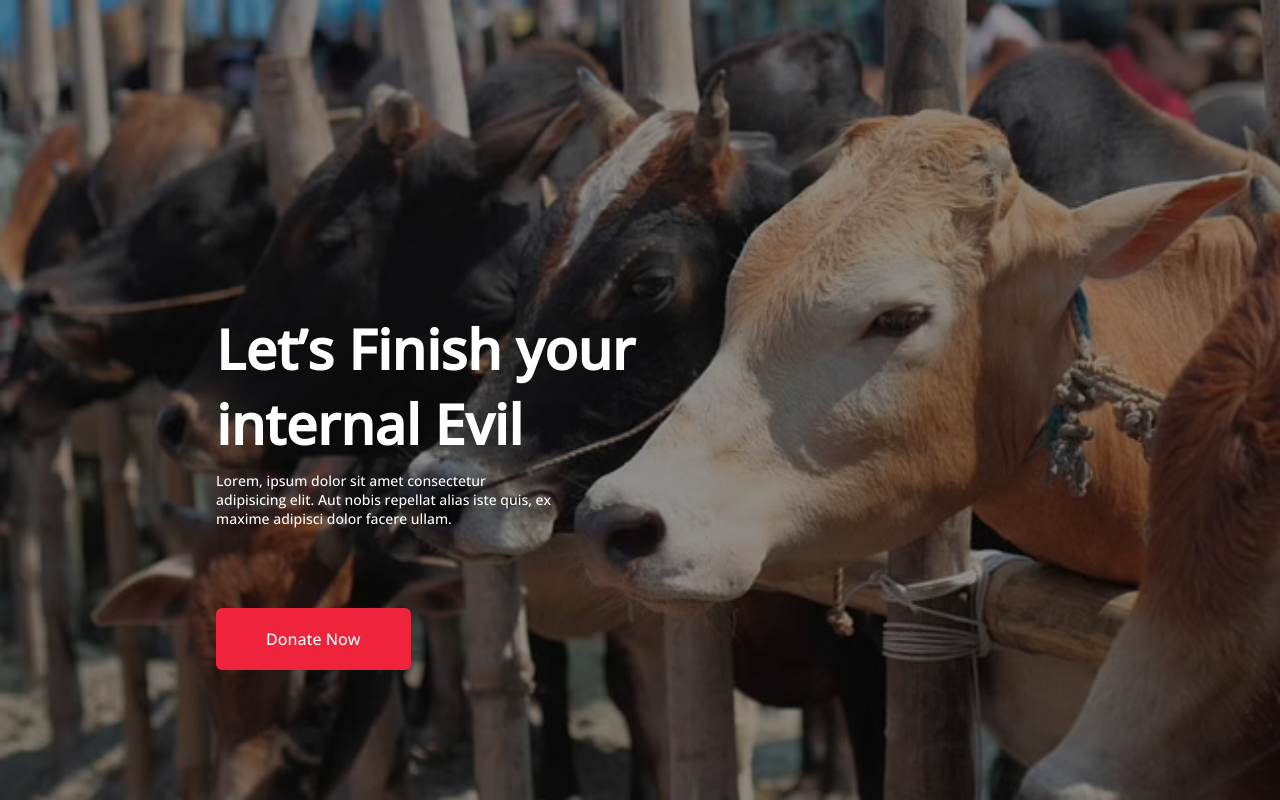
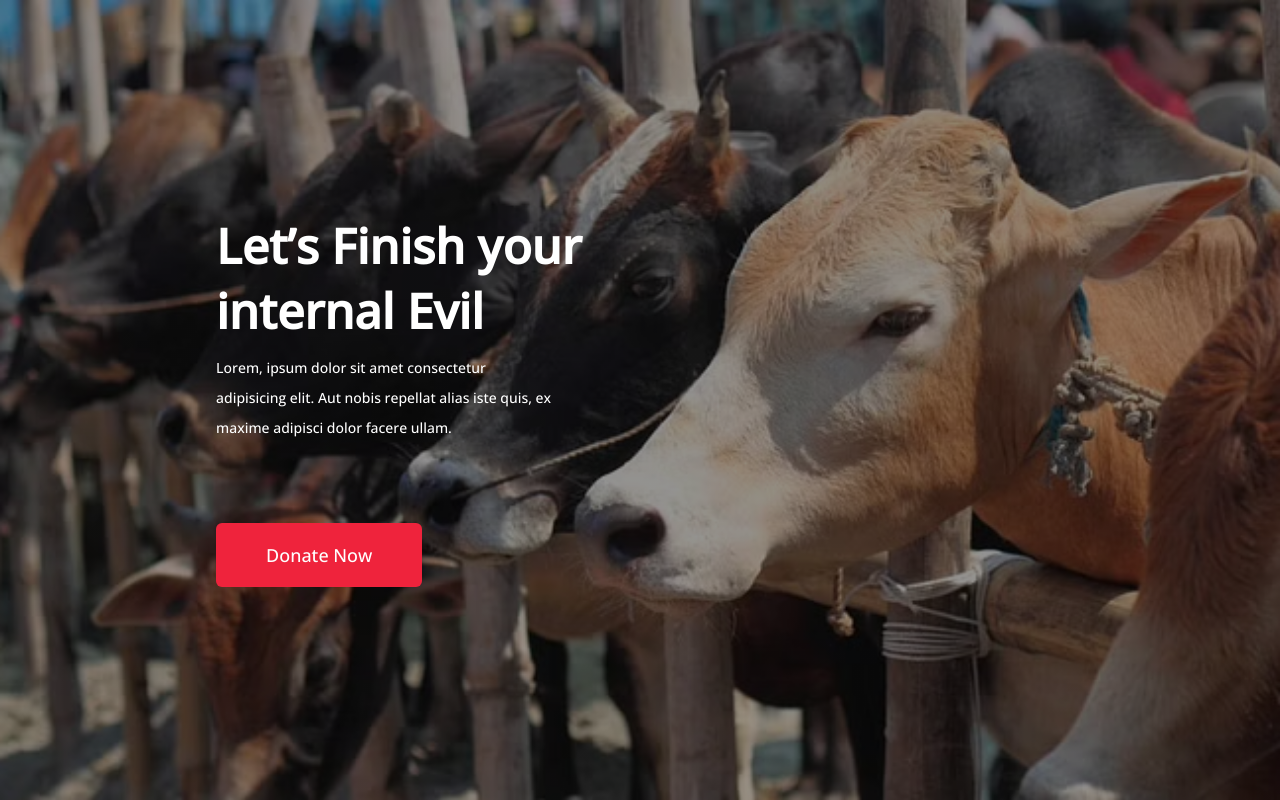
Before and after one commit to amJayem/eid-zakat, a plain HTML site: page index.html in a window 1280 px wide. Drawn offline with nearby package versions, Linux system fonts and the light colour scheme.

Commit message:
hero section updated

```diff
--- a/index.html
+++ b/index.html
@@ -13,5 +13,10 @@
                 </div>
             </div>
         </section>
+        <main>
+            <article>
+                <div class="main"></div>
+            </article>
+        </main>
     </body>
 </html>
--- a/styles/style.css
+++ b/styles/style.css
@@ -6,11 +6,12 @@
     color: rgb(255, 255, 255);
     /* box-sizing: border-box; */
     font-family: 'Open Sans', sans-serif;
-
+    font-size: 18px;
 }
 .banner{
+    width: 100%;
     height: 100vh;
-    background-image: linear-gradient(rgba(0, 0, 0, 0.445),rgba(0, 0, 0, 0.445)), url(../images/cow1.png);
+    background-image: linear-gradient(rgba(0, 0, 0, 0.445),rgba(0, 0, 0, 0.411)), url(../images/cow1.png);
     background-repeat: no-repeat;
     background-position: center;
     background-size: cover;
@@ -27,14 +28,16 @@
 }
 
 .hero-text h1{
-    margin-top: 180px;
-    font-size: 55px;
+    /* margin-top: 180px; */
+
+    font-size: 48px;
     margin-bottom: 10px;
 }
 .hero-text p{
     font-size: 14px;
     margin-bottom: 30px;
     width: 40%;
+    line-height: 30px;
 }
 
 .hero-text a{
```
